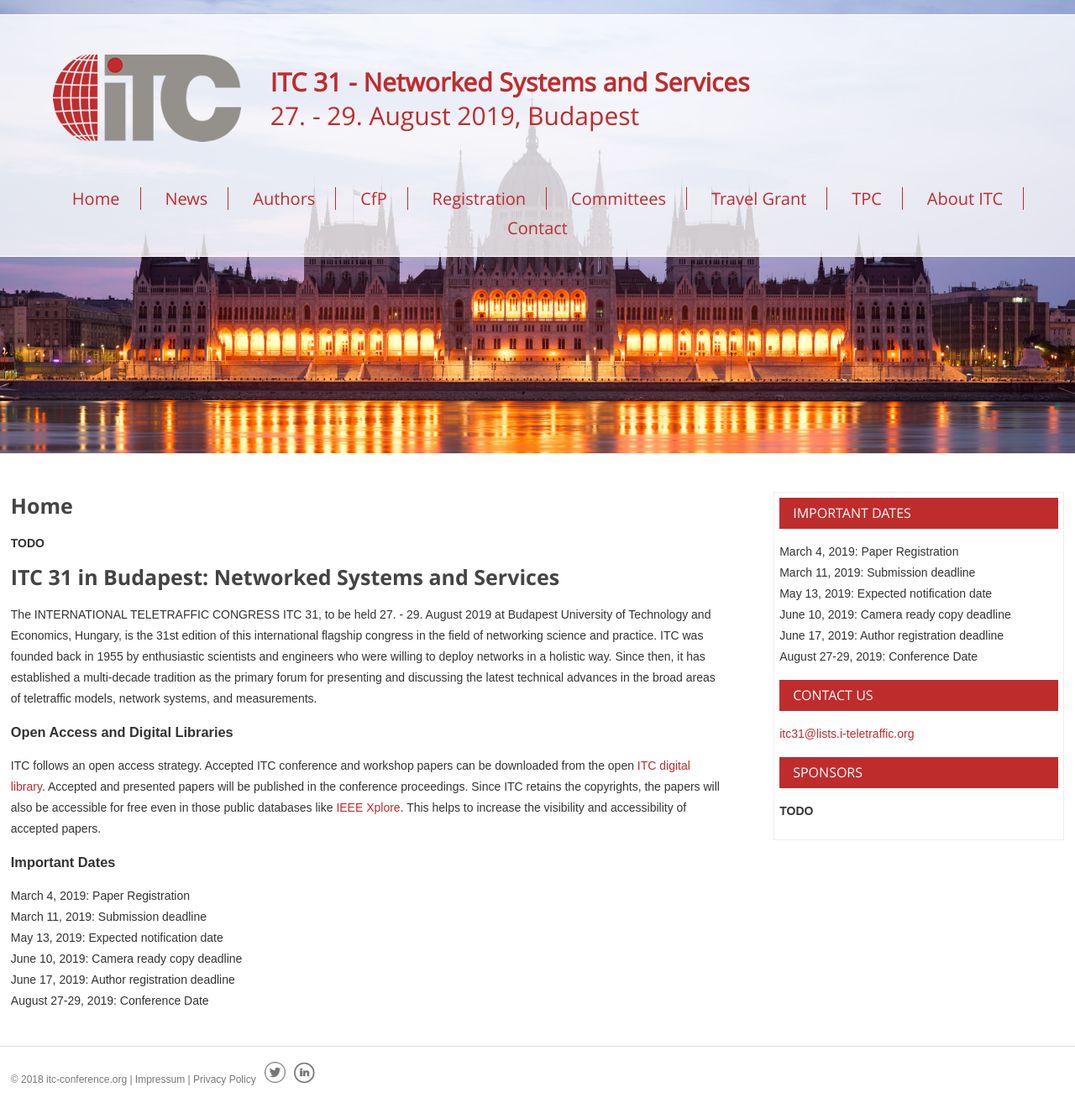
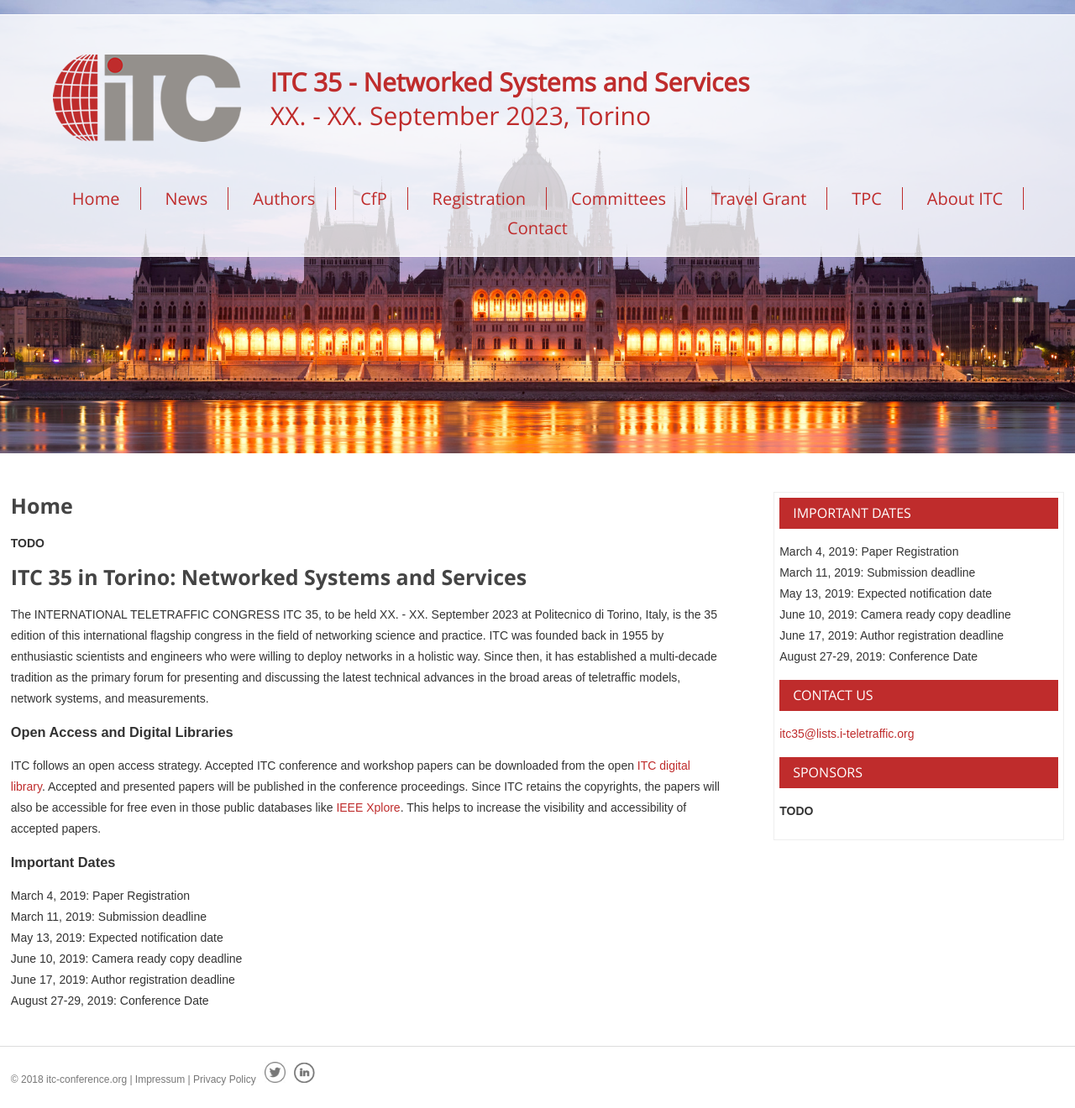
Before and after one commit to ohohlfeld/itc35, a Jekyll site: the page built from index.md, in a window 1280 px wide. Shown: the whole page at 84% size. Built offline with Jekyll 4.4.1, drawn with Linux system fonts in a browser that asks for light colours.

Commit message:
Update _config.yml

```diff
--- a/_config.yml
+++ b/_config.yml
@@ -3,15 +3,15 @@
 # Still, make sure to use {{ site.baseurl }} when using absolute paths.
 baseurl: ""
 
-title: "ITC 31"
-conference-number: "31st"
-conference-name: "ITC 31"
+title: "ITC 35"
+conference-number: "35"
+conference-name: "ITC 35"
 conference-subname: "Networked Systems and Services"
-conference-date: "27. - 29. August 2019"
-conference-location: "Budapest"
-conference-location-detail: "Budapest University of Technology and Economics, Hungary"
-conference-domain: "https://itc31.itc-conference.org"
-conference-mail: "itc31@lists.i-teletraffic.org"
+conference-date: "XX. - XX. September 2023"
+conference-location: "Torino"
+conference-location-detail: "Politecnico di Torino, Italy"
+conference-domain: "https://itc35.itc-conference.org"
+conference-mail: "itc35@lists.i-teletraffic.org"
 
 # news pagination
 paginate: 10
```
